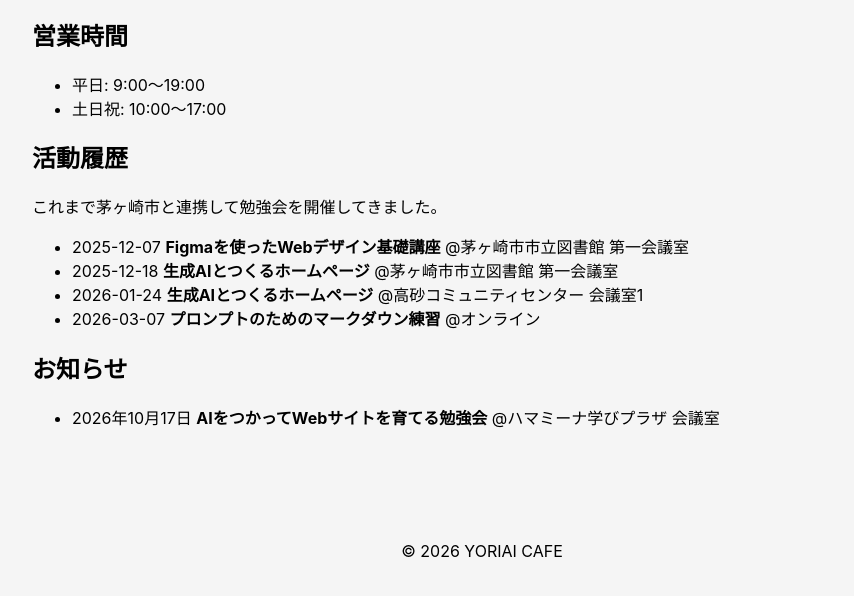
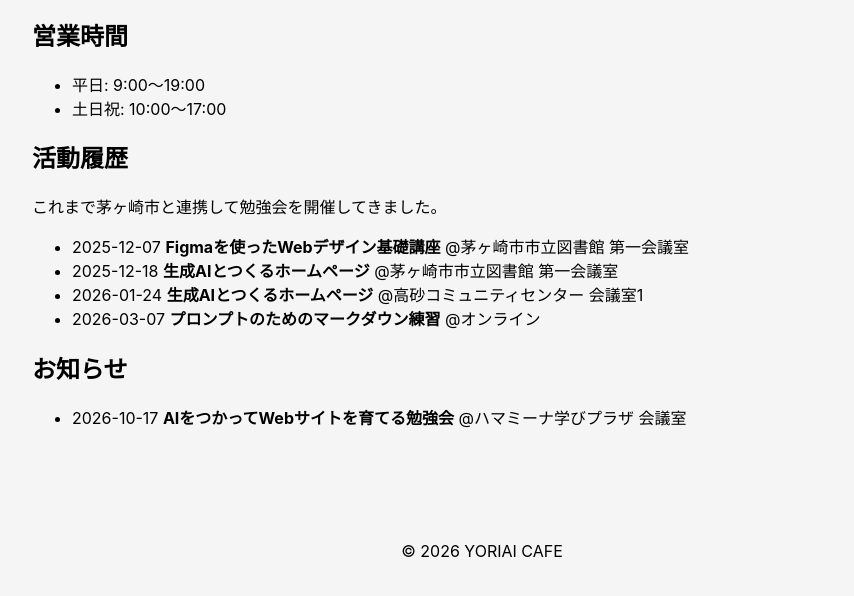
Before and after one commit to yo-ri-ai/yo-ri-ai.github.io, an Eleventy site: page src/index.md in a window 1280 px wide. Shown: the part 302-898 px from the top of the page, without its empty margins (158-1012 px from the left). Built offline with nearby package versions, Linux system fonts and the light colour scheme; Eleventy itself is replaced by a stand-in of ours; files that its build step writes are made by us from their sources.

Commit message:
Normalize news date format

```diff
--- a/src/index.md
+++ b/src/index.md
@@ -24,4 +24,4 @@ title: YORIAI
 
 ## お知らせ
 
-- 2026年10月17日 **AIをつかってWebサイトを育てる勉強会** @ハマミーナ学びプラザ 会議室
+- 2026-10-17 **AIをつかってWebサイトを育てる勉強会** @ハマミーナ学びプラザ 会議室
```
